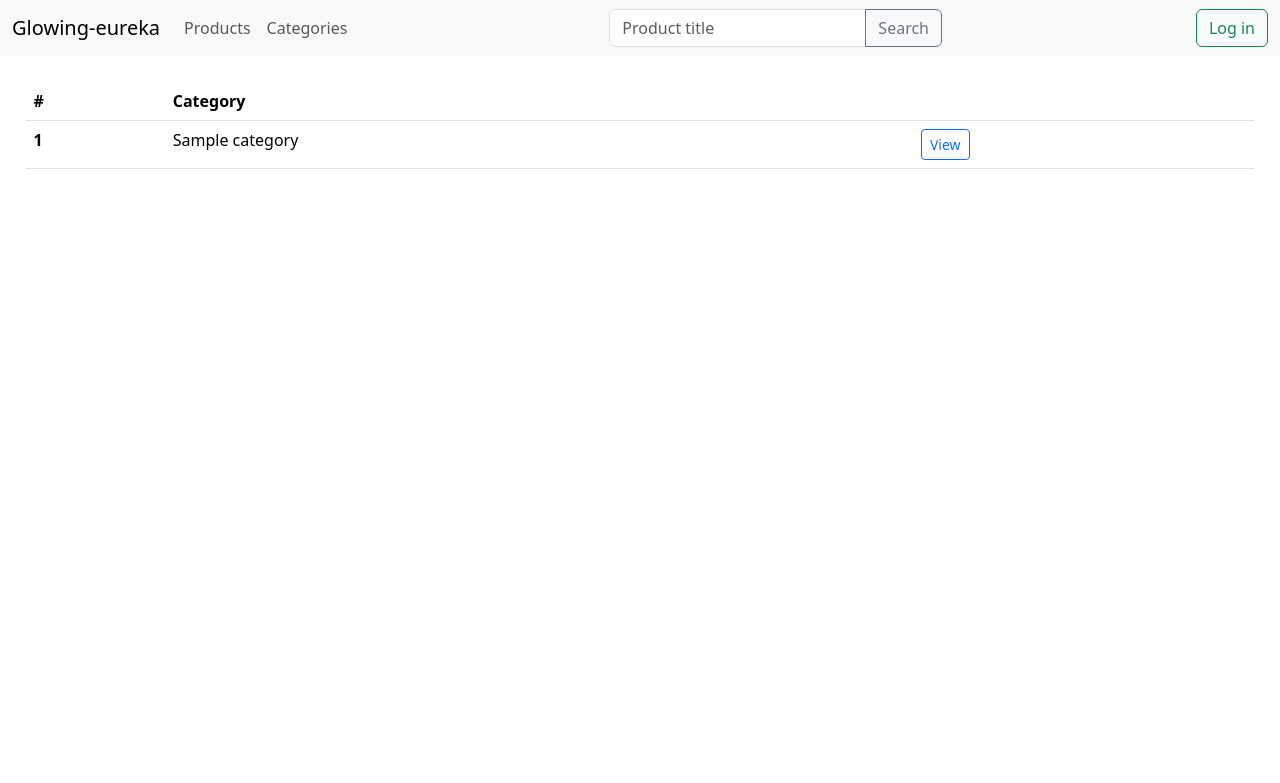
After one commit to TCA166/glowing-eureka, a Flask app: page /categories in a window 1280 px wide. The commit adds this page. Shown: the top 783 px of the page. Run offline with Flask 3, Linux system fonts and the light colour scheme; tables that the repository leaves empty hold one stand-in row (values such as "Sample post").

Commit message:
Basic category support

```diff
--- a/app.py
+++ b/app.py
@@ -30,11 +30,18 @@ def home():
 @bp.route("/products", methods=["GET"])
 def products():
     page = getPageFromRequest()
-    phrase = ""
+    phrase = None
+    category = None
     if "search" in request.args:
         phrase = request.args["search"]
+    if "category" in request.args:
+        category = int(request.args["category"])
     with db.Session(db.engine) as session:
-        stmt = db.select(db.product).where(db.product.isDeleted == False).where(db.product.title.like(f"%{phrase}%"))
+        stmt = db.select(db.product).where(db.product.isDeleted == False)
+        if phrase is not None:
+            stmt = stmt.where(db.product.title.like(f"%{phrase}%"))
+        if category is not None:
+            stmt = stmt.where(db.product.categories.any(db.category.id == category))
         query = session.scalars(stmt).fetchall()
     return render_template("products.html", products=query[page * 6:(page + 1) * 6], auth=getAuthFromRequest(), page=page, next=len(query) > (page + 1) * 6, phrase=phrase)
 
@@ -158,6 +165,13 @@ def editComment(id:int):
     page = getPageFromRequest()
     return redirect(url_for("glowing-eureka.singleProduct", id=id, page=page))
 
+@bp.route("/categories", methods=["GET"])
+def categories():
+    with db.Session(db.engine) as session:
+        stmt = db.select(db.category)
+        query = session.scalars(stmt).fetchall()
+    return render_template("categories.html", categories=query, auth=getAuthFromRequest())
+
 @bp.route("/users", methods=["GET"])
 def users():
     auth = getAuthFromRequest()
--- /dev/null
+++ b/templates/categories.html
@@ -0,0 +1,28 @@
+<html>
+    {%include "head.html"%}
+    <body>
+        {%include "navbar.html"%}
+        <main>
+            <table class="table">
+                <thead>
+                    <tr>
+                        <th scope="col">#</th>
+                        <th scope="col">Category</th>
+                        <th scope="col"></th>
+                    </tr>
+                </thead>
+                <tbody>
+                    {%for cat in categories%}
+                    <tr>
+                        <th scope="row" id="id">{{cat.id}}</th>
+                        <td>{{cat.name}}</td>
+                        <td>
+                            <a href="{{url_for('glowing-eureka.products', category=cat.id, search=phrase)}}" class="btn btn-outline-primary btn-sm">View</a>
+                        </td>
+                    </tr>
+                    {%endfor%}
+                </tbody>
+            </table>
+        </main>
+    </body>
+</html>
--- a/templates/navbar.html
+++ b/templates/navbar.html
@@ -8,6 +8,9 @@
             <ul class="navbar-nav me-auto mb-2 mb-lg-0">
                 <li class="nav-item">
                     <a class="nav-link" href="{{url_for('glowing-eureka.products')}}">Products</a>
+                </li>
+                <li class="nav-item">
+                    <a class="nav-link" href="{{url_for('glowing-eureka.categories')}}">Categories</a>
                 </li>
                 {%if auth != None%}
                     {%if auth.level >= 1%}
```
Also changed, not shown: main.db.
